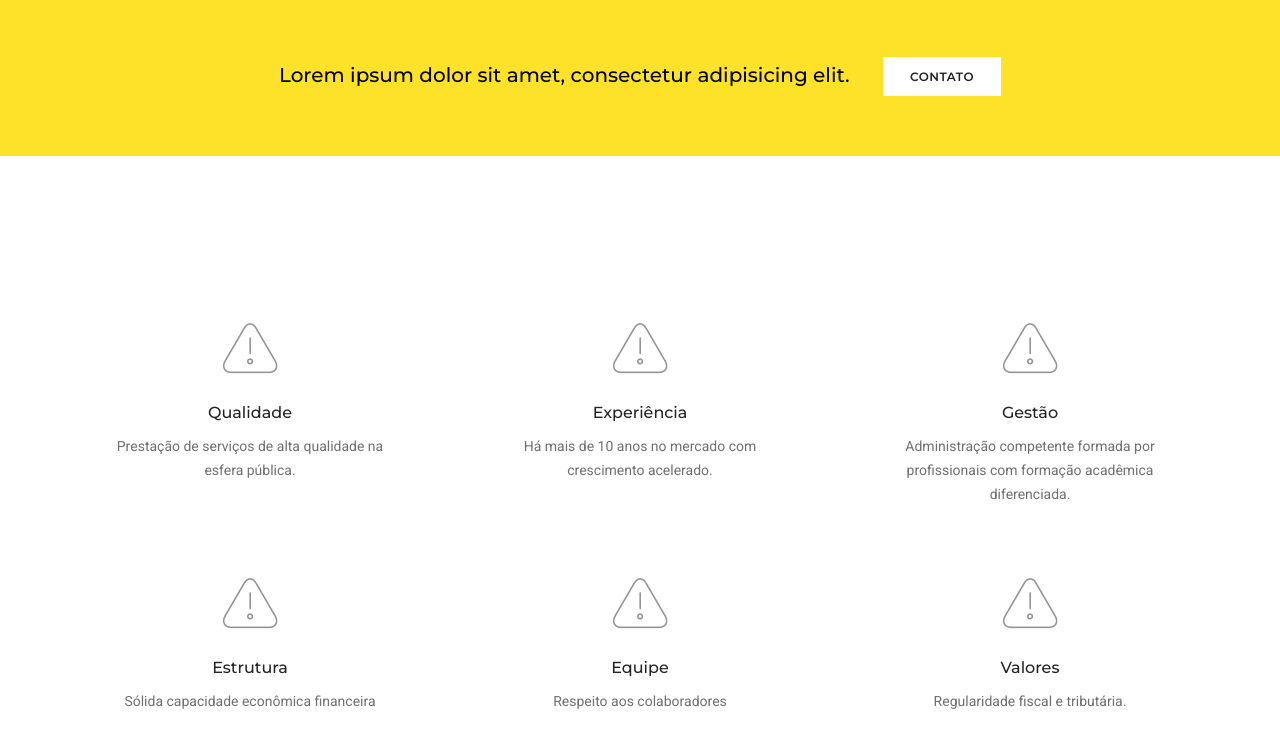
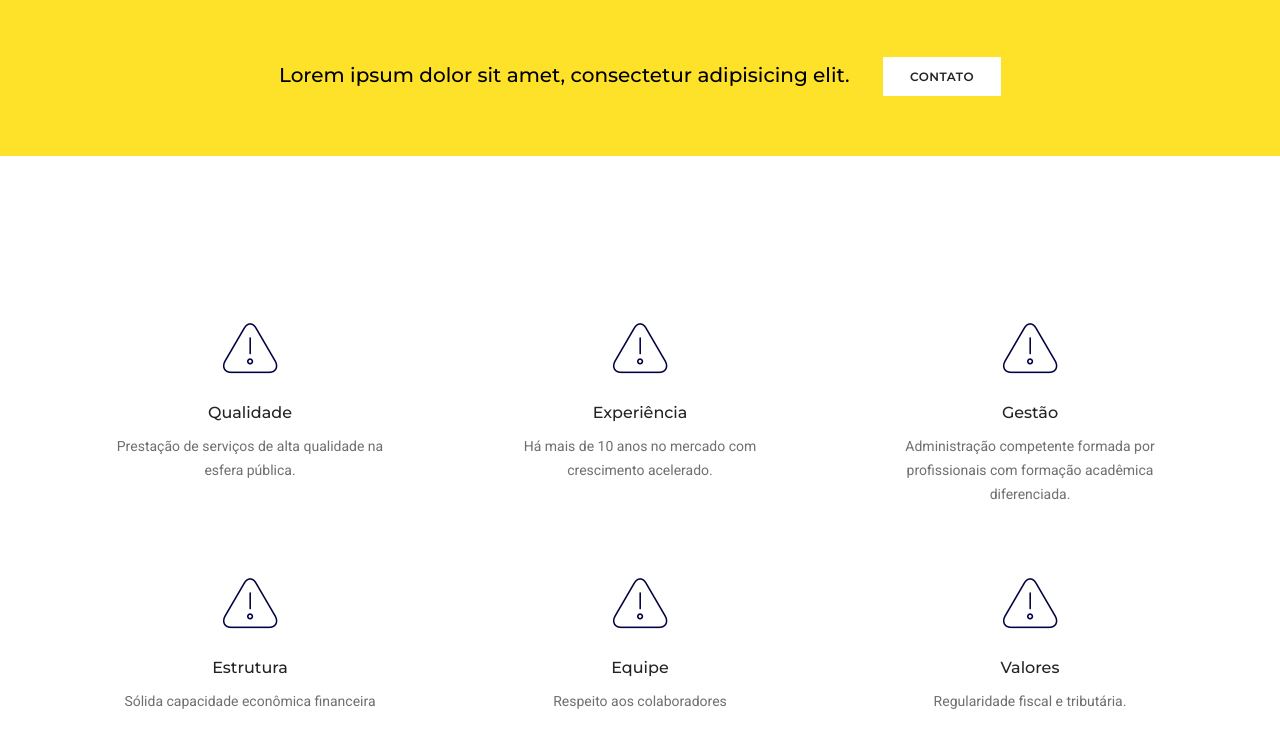
Before and after one commit to rafaelbarna/JTP, a plain HTML site: page quem-somos.html in a window 1280 px wide. Shown: the part 2525-3276 px from the top of the page. Drawn offline with Linux system fonts and the light colour scheme.

Commit message:
Cor Azul Escuro Icones

```diff
--- a/quem-somos.html
+++ b/quem-somos.html
@@ -171,7 +171,7 @@
                 <div class="margin-eight-bottom sm-margin-50px-bottom display-inline-block sm-text-center">
                     <div
                         class="col-md-6 last-paragraph-no-margin sm-margin-30px-bottom xs-margin-20px-bottom wow fadeInLeft">
-                        <h5 class="alt-font font-weight-600 text-black">"A nossa história... Lorem ipsum dolor
+                        <h5 class="alt-font font-weight-600 text-dark-blue">"A nossa história... Lorem ipsum dolor
                             sit amet consectetur adipisicing elit."</h5>
                         <img src="images/avtar-01.jpg" class="border-radius-100 width-30 margin-20px-bottom" alt=""
                             data-no-retina="">
@@ -347,7 +347,7 @@
                     <div class="feature-box">
                         <div class="content">
                             <i
-                                class="icon-caution text-medium-gray icon-large margin-25px-bottom sm-margin-15px-bottom"></i>
+                                class="icon-caution text-dark-blue icon-large margin-25px-bottom sm-margin-15px-bottom"></i>
                             <div
                                 class="text-medium alt-font text-capitalize text-extra-dark-gray margin-10px-bottom sm-margin-5px-bottom">
                                 Qualidade</div>
@@ -362,7 +362,7 @@
                     <div class="feature-box">
                         <div class="content">
                             <i
-                                class="icon-caution text-medium-gray icon-large margin-25px-bottom sm-margin-15px-bottom"></i>
+                                class="icon-caution text-dark-blue icon-large margin-25px-bottom sm-margin-15px-bottom"></i>
                             <div
                                 class="text-medium alt-font text-capitalize text-extra-dark-gray margin-10px-bottom sm-margin-5px-bottom">
                                 Experiência</div>
@@ -377,7 +377,7 @@
                     <div class="feature-box">
                         <div class="content">
                             <i
-                                class="icon-caution text-medium-gray icon-large margin-25px-bottom sm-margin-15px-bottom"></i>
+                                class="icon-caution text-dark-blue icon-large margin-25px-bottom sm-margin-15px-bottom"></i>
                             <div
                                 class="text-medium alt-font text-capitalize text-extra-dark-gray margin-10px-bottom sm-margin-5px-bottom">
                                 Gestão</div>
@@ -394,7 +394,7 @@
                     <div class="feature-box">
                         <div class="content">
                             <i
-                                class="icon-caution text-medium-gray icon-large margin-25px-bottom sm-margin-15px-bottom"></i>
+                                class="icon-caution text-dark-blue icon-large margin-25px-bottom sm-margin-15px-bottom"></i>
                             <div
                                 class="text-medium alt-font text-capitalize text-extra-dark-gray margin-10px-bottom sm-margin-5px-bottom">
                                 Estrutura</div>
@@ -410,7 +410,7 @@
                     <div class="feature-box">
                         <div class="content">
                             <i
-                                class="icon-caution text-medium-gray icon-large margin-25px-bottom sm-margin-15px-bottom"></i>
+                                class="icon-caution text-dark-blue icon-large margin-25px-bottom sm-margin-15px-bottom"></i>
                             <div
                                 class="text-medium alt-font text-capitalize text-extra-dark-gray margin-10px-bottom sm-margin-5px-bottom">
                                 Equipe</div>
@@ -424,7 +424,7 @@
                     <div class="feature-box">
                         <div class="content">
                             <i
-                                class="icon-caution text-medium-gray icon-large margin-25px-bottom sm-margin-15px-bottom"></i>
+                                class="icon-caution text-dark-blue icon-large margin-25px-bottom sm-margin-15px-bottom"></i>
                             <div
                                 class="text-medium alt-font text-capitalize text-extra-dark-gray margin-10px-bottom sm-margin-5px-bottom">
                                 Valores</div>
```
Also changed, not shown: contato.html (+3 -3 lines), index.html (+3 -3 lines).
